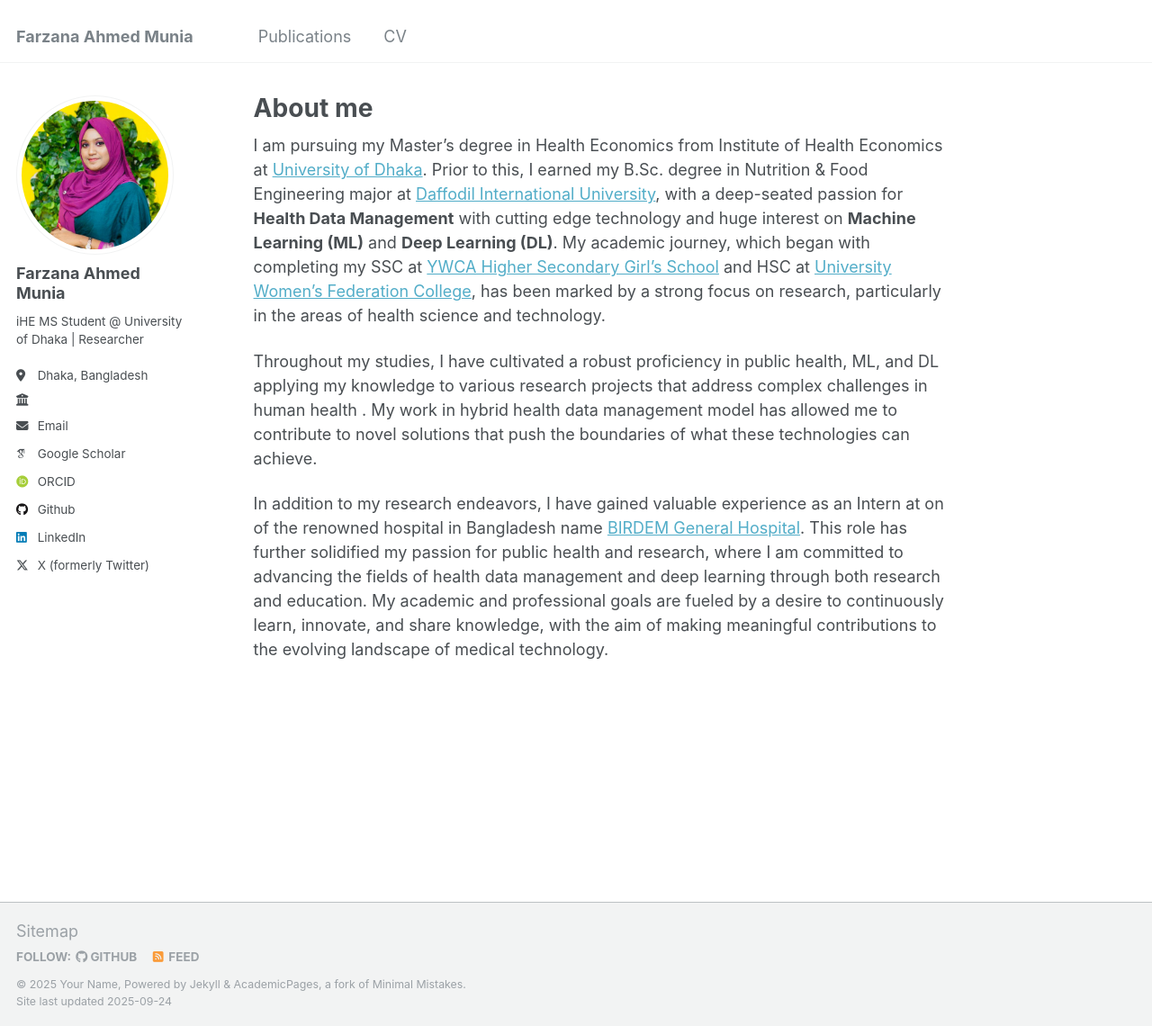
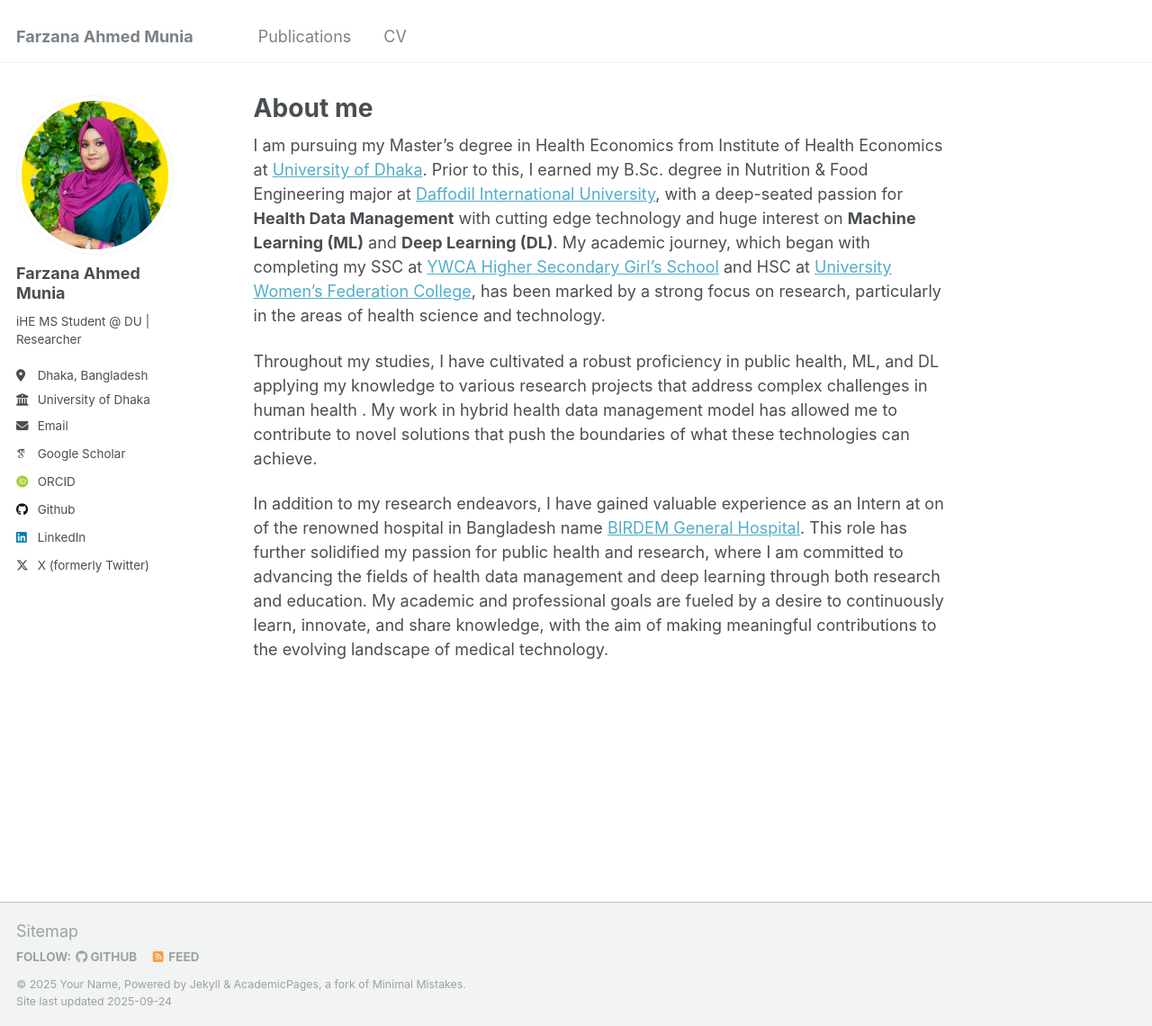
Before and after one commit to famunia/famunia.github.io, a Jekyll site: the page built from _pages/about.md, in a window 1280 px wide and 1140 px high. Shown: the whole window at 90% size. Built offline with Jekyll 4.4.1, drawn with Linux system fonts in a browser that asks for light colours; some web fonts are replaced.

```diff
--- a/_config.yml
+++ b/_config.yml
@@ -24,9 +24,9 @@ author:
   avatar           : "Farzana_Ahmed_Munia.png"
   name             : "Farzana Ahmed Munia"
   pronouns         : # example: "she/her"
-  bio              : "iHE MS Student @ University of Dhaka | Researcher"
+  bio              : "iHE MS Student @ DU | Researcher"
   location         : "Dhaka, Bangladesh"
-  employer         : ""
+  employer         : "University of Dhaka"
   uri              : # URL
   email            : "fahmedmunia.diu@gmail.com"
 
```
